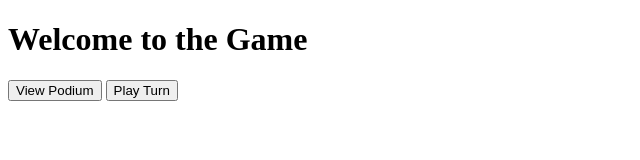
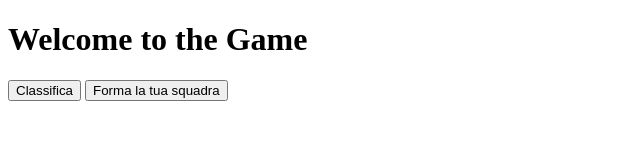
Before and after one commit to Adme6660vdchtvd69/fantaprofs, a plain HTML site: page index.html in a window 1280 px wide. Shown: the whole page, without its empty margins (0-640 px from the left). Drawn offline with Linux system fonts and the light colour scheme.

Commit message:
Update index.html

```diff
--- a/index.html
+++ b/index.html
@@ -8,7 +8,7 @@
 </head>
 <body>
     <h1>Welcome to the Game</h1>
-    <button onclick="location.href='podium.html'">View Podium</button>
-    <button onclick="location.href='play.html'">Play Turn</button>
+    <button onclick="location.href='podium.html'">Classifica</button>
+    <button onclick="location.href='play.html'">Forma la tua squadra</button>
 </body>
 </html>
```
